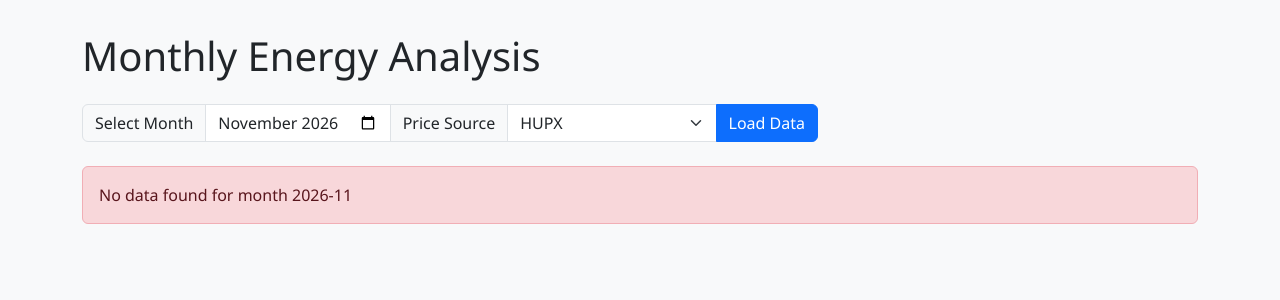
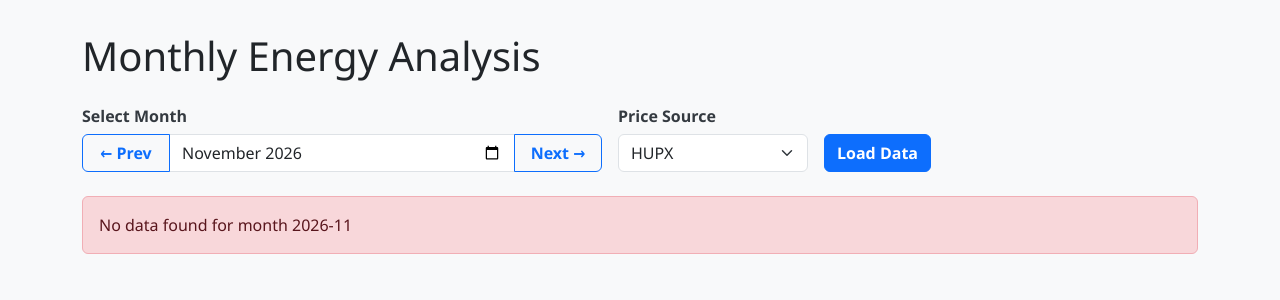
Before and after one commit to matej35Y/SolarLog, a FastAPI app: page /ui/monthly in a window 1280 px wide. Shown: the part 56-356 px from the top of the page. Run offline with FastAPI, Linux system fonts and the light colour scheme; data comes from the database, SQL or seed files in the repository.

Commit message:
Add date and month navigation controls
Co-authored-by: Copilot App <223556219+Copilot@users.noreply.github.com>

```diff
--- a/app/static/css/styles.css
+++ b/app/static/css/styles.css
@@ -38,3 +38,59 @@ body {
     color: #198754;
     font-weight: bold;
 }
+
+.analysis-filters {
+    display: flex;
+    align-items: flex-end;
+    flex-wrap: wrap;
+    gap: 1rem;
+}
+
+.period-control {
+    flex: 1 1 400px;
+    max-width: 520px;
+}
+
+.source-control {
+    flex: 0 1 190px;
+}
+
+.period-control .form-label,
+.source-control .form-label {
+    margin-bottom: 0.4rem;
+    font-weight: 600;
+    color: #343a40;
+}
+
+.period-navigation .form-control {
+    min-width: 145px;
+}
+
+.period-nav-btn {
+    min-width: 88px;
+    font-weight: 600;
+    border-width: 1px;
+    transition: color 0.2s ease, background-color 0.2s ease, box-shadow 0.2s ease;
+}
+
+.period-nav-btn:hover {
+    box-shadow: 0 2px 6px rgba(13, 110, 253, 0.2);
+}
+
+.load-data-btn {
+    min-height: 38px;
+    font-weight: 600;
+}
+
+@media (max-width: 575.98px) {
+    .period-control,
+    .source-control,
+    .load-data-btn {
+        flex: 1 1 100%;
+        max-width: none;
+    }
+
+    .period-nav-btn {
+        min-width: 75px;
+    }
+}
--- a/app/static/js/monthly.js
+++ b/app/static/js/monthly.js
@@ -6,6 +6,12 @@ document.addEventListener('DOMContentLoaded', function() {
 
     // Add event listener to load button
     document.getElementById('loadBtn').addEventListener('click', loadMonthlyData);
+    document.getElementById('prevMonthBtn').addEventListener('click', function() {
+        shiftSelectedMonth(-1);
+    });
+    document.getElementById('nextMonthBtn').addEventListener('click', function() {
+        shiftSelectedMonth(1);
+    });
 
     // Also load data when Enter is pressed in the month input
     monthInput.addEventListener('keyup', function(event) {
@@ -19,6 +25,20 @@ document.addEventListener('DOMContentLoaded', function() {
 });
 
 let dailyChart = null;
+
+function shiftSelectedMonth(monthOffset) {
+    const monthInput = document.getElementById('monthSelector');
+    if (!monthInput.value) {
+        return;
+    }
+
+    const [year, month] = monthInput.value.split('-').map(Number);
+    const shiftedMonth = new Date(Date.UTC(year, month - 1 + monthOffset, 1));
+    const shiftedYear = shiftedMonth.getUTCFullYear();
+    const shiftedMonthNumber = String(shiftedMonth.getUTCMonth() + 1).padStart(2, '0');
+    monthInput.value = `${shiftedYear}-${shiftedMonthNumber}`;
+    loadMonthlyData();
+}
 
 function loadMonthlyData() {
     const month = document.getElementById('monthSelector').value;
--- a/app/templates/monthly.html
+++ b/app/templates/monthly.html
@@ -35,17 +35,29 @@
         <h1 class="mb-4">Monthly Energy Analysis</h1>
 
         <div class="row mb-4">
-            <div class="col-md-8">
-                <div class="input-group">
-                    <span class="input-group-text">Select Month</span>
+            <div class="col-12">
+                <div class="analysis-filters">
+                    <div class="period-control">
+                        <label for="monthSelector" class="form-label">Select Month</label>
+                        <div class="input-group period-navigation">
+                            <button class="btn btn-outline-primary period-nav-btn" id="prevMonthBtn" type="button" aria-label="Previous month">
+                                <span aria-hidden="true">&larr;</span> Prev
+                            </button>
                             <input type="month" id="monthSelector" class="form-control">
-                    <span class="input-group-text">Price Source</span>
+                            <button class="btn btn-outline-primary period-nav-btn" id="nextMonthBtn" type="button" aria-label="Next month">
+                                Next <span aria-hidden="true">&rarr;</span>
+                            </button>
+                        </div>
+                    </div>
+                    <div class="source-control">
+                        <label for="sourceSelector" class="form-label">Price Source</label>
                         <select id="sourceSelector" class="form-select">
                             <option value="">All Sources</option>
                             <option value="hupx" selected>HUPX</option>
                             <option value="memo">MEMO</option>
                         </select>
-                    <button class="btn btn-primary" id="loadBtn">Load Data</button>
+                    </div>
+                    <button class="btn btn-primary load-data-btn" id="loadBtn" type="button">Load Data</button>
                 </div>
             </div>
         </div>
```
Also changed, not shown: app/static/js/daily.js (+26 -1 lines), app/templates/daily.html (+17 -5 lines). Lines whose indentation alone changed are shown as unchanged.
